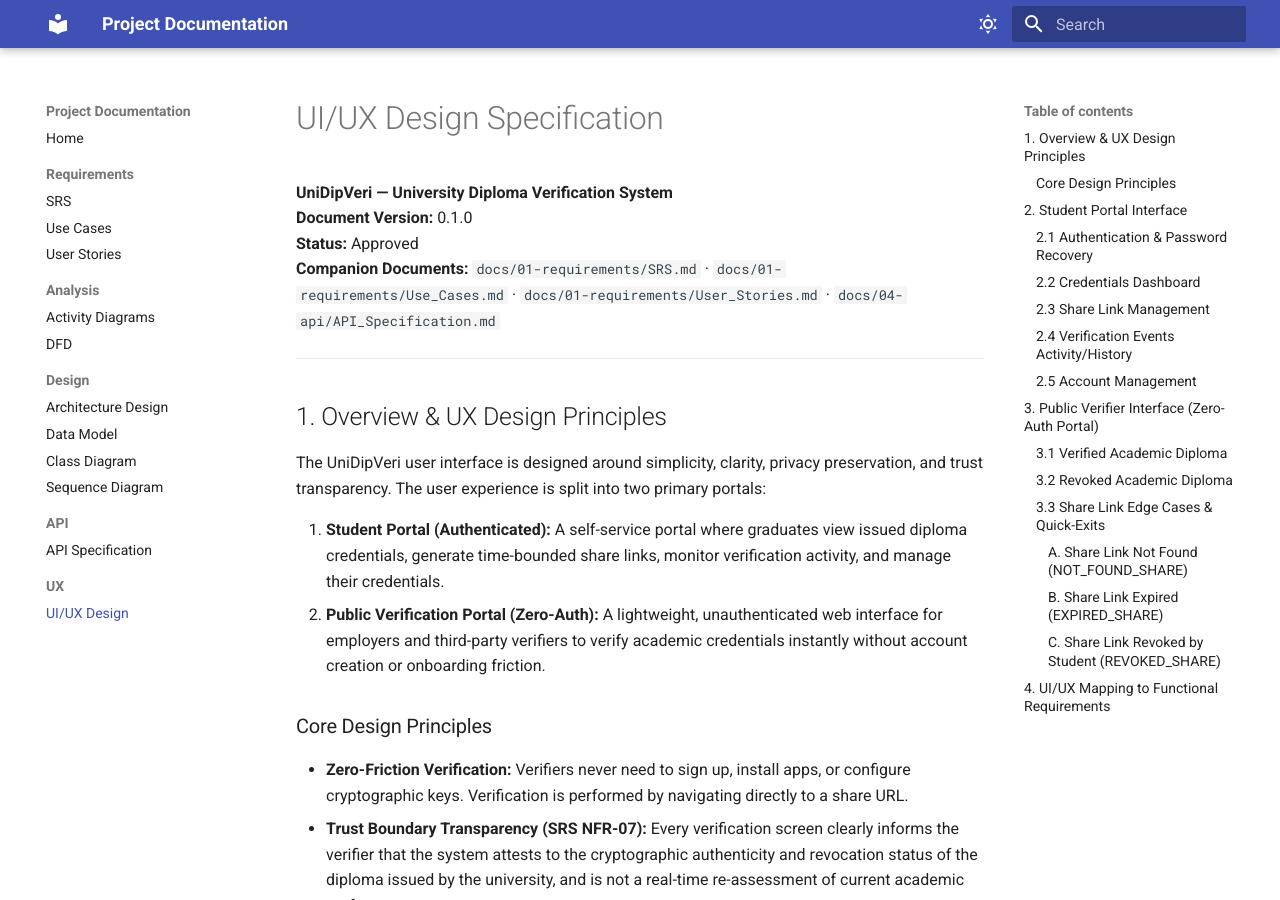
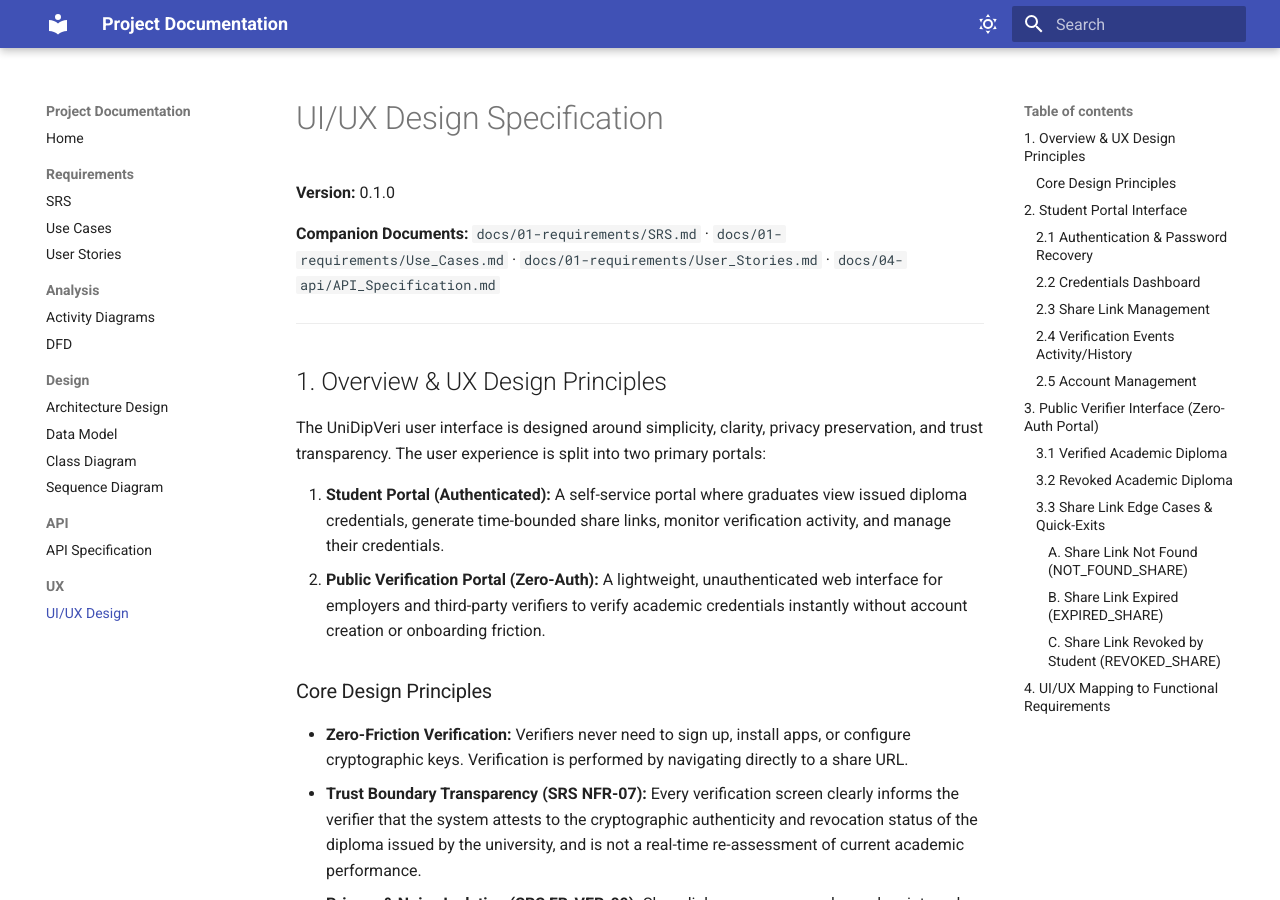
Before and after one commit to huypengin/UniDipVeri, an MkDocs documentation site: the page built from docs/05-ux/UI_UX_Design.md, in a window 1280 px wide and 900 px high. Built offline with MkDocs 1.6.1 and Material for MkDocs 9.7.7, drawn with Linux system fonts in a browser that asks for light colours.

Commit message:
Revise UI/UX Design document versioning
Updated document versioning format and removed status.

```diff
--- a/docs/05-ux/UI_UX_Design.md
+++ b/docs/05-ux/UI_UX_Design.md
@@ -1,8 +1,7 @@
 # UI/UX Design Specification
 
-**UniDipVeri — University Diploma Verification System**
-**Document Version:** 0.1.0
-**Status:** Approved
+**Version:** 0.1.0
+
 **Companion Documents:** `docs/01-requirements/SRS.md` · `docs/01-requirements/Use_Cases.md` · `docs/01-requirements/User_Stories.md` · `docs/04-api/API_Specification.md`
 
 ---
```
